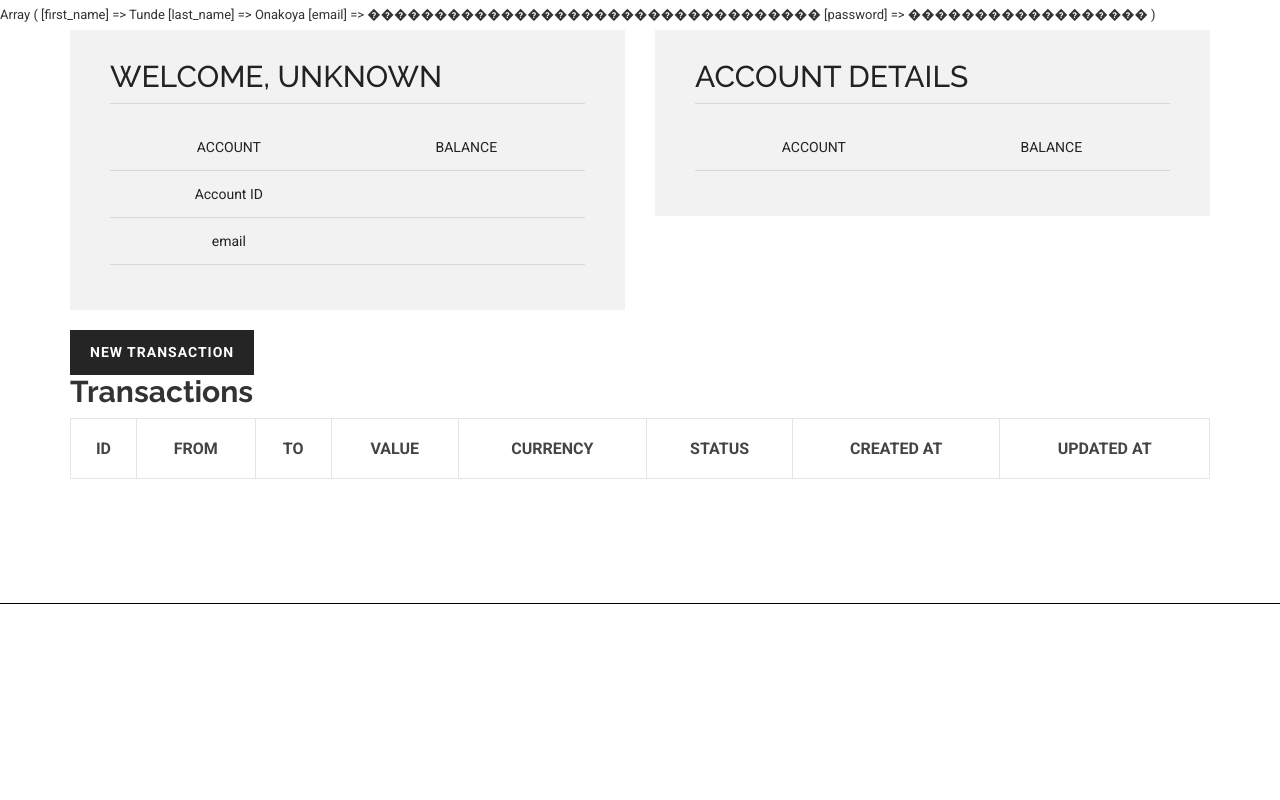
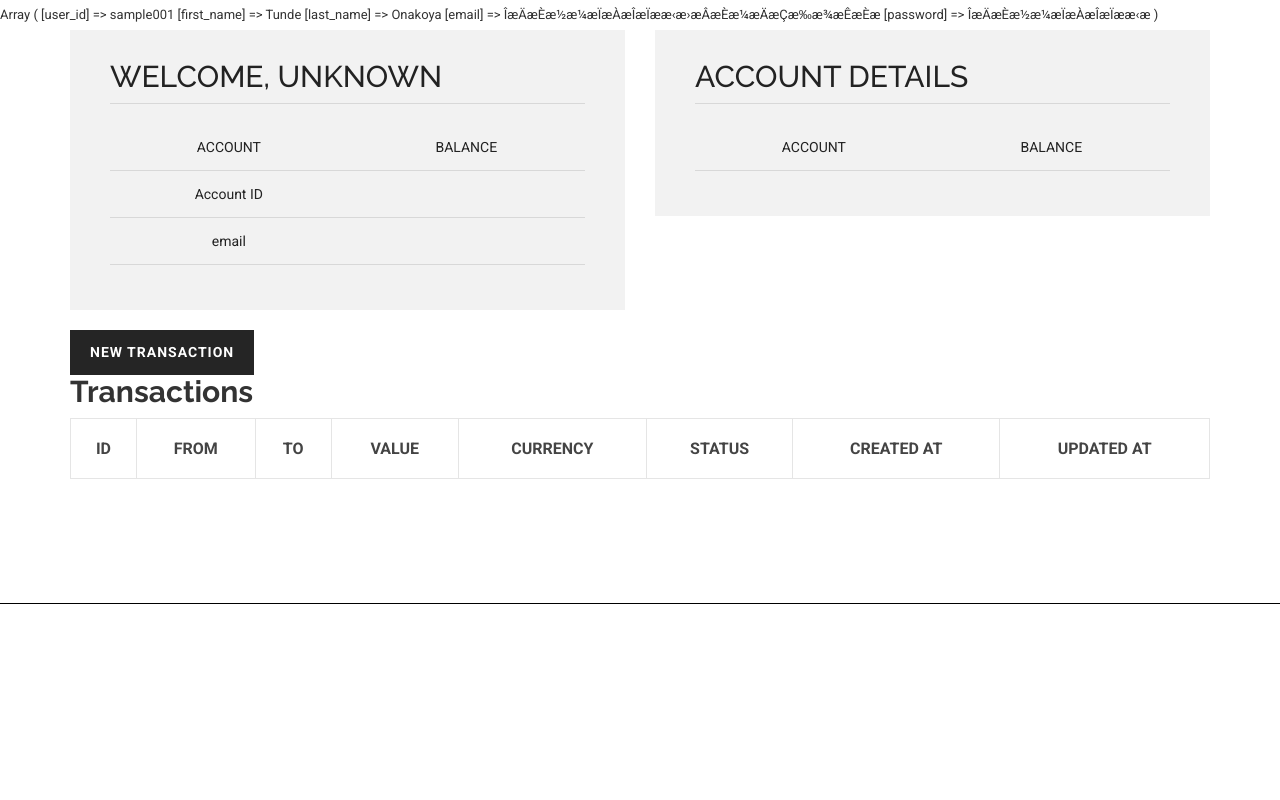
Before and after one commit to king-salu/simba, a PHP site: page /index.php in a window 1280 px wide. Run offline with PHP 8.4, Linux system fonts and the light colour scheme; the visitor is signed in with stand-in values (Sample User, id 1); data that the repository does not hold is empty.

Commit message:
Update init_01.php
debug 04

```diff
--- a/init_01.php
+++ b/init_01.php
@@ -1,5 +1,5 @@
 <?php
-//header("content-type: text/html; charset=ISO-8859-1");
+header("content-type: text/html; charset=ISO-8859-1");
 include_once("./classes/connect.php");
 include_once("./classes/passwordprotocol.php");
 include_once("./classes/uaccount.php");
@@ -30,6 +30,7 @@ $PIP = new passwordprotocol($userid);
 $mail_e = $PIP->evolve($_email);
 $pass_e = $PIP->evolve($_pass);
 $save_data = array();
+$save_data['user_id'] = $userid;
 $save_data['first_name'] = 'Tunde';
 $save_data['last_name'] = 'Onakoya';
 $save_data['email'] = $mail_e;
```
